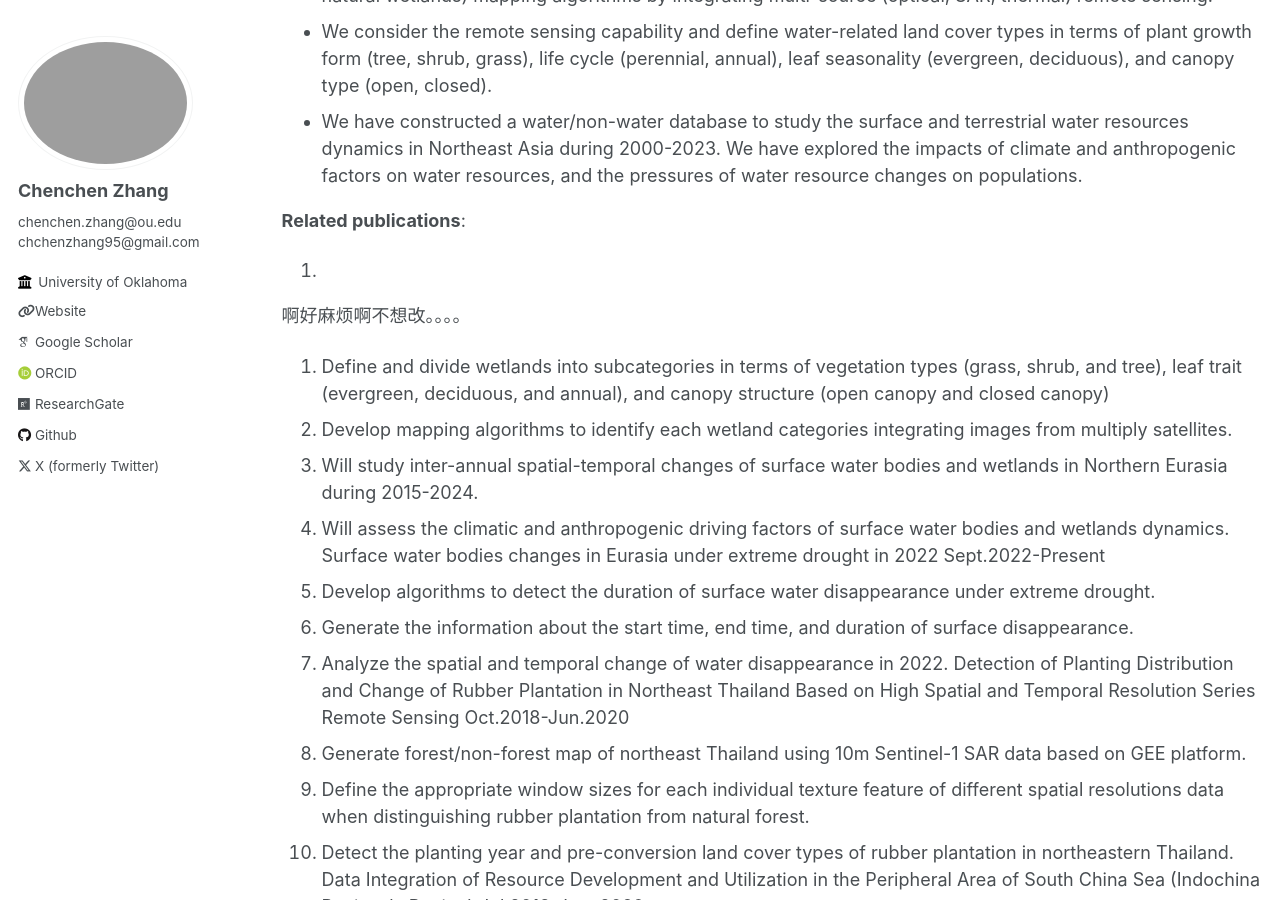
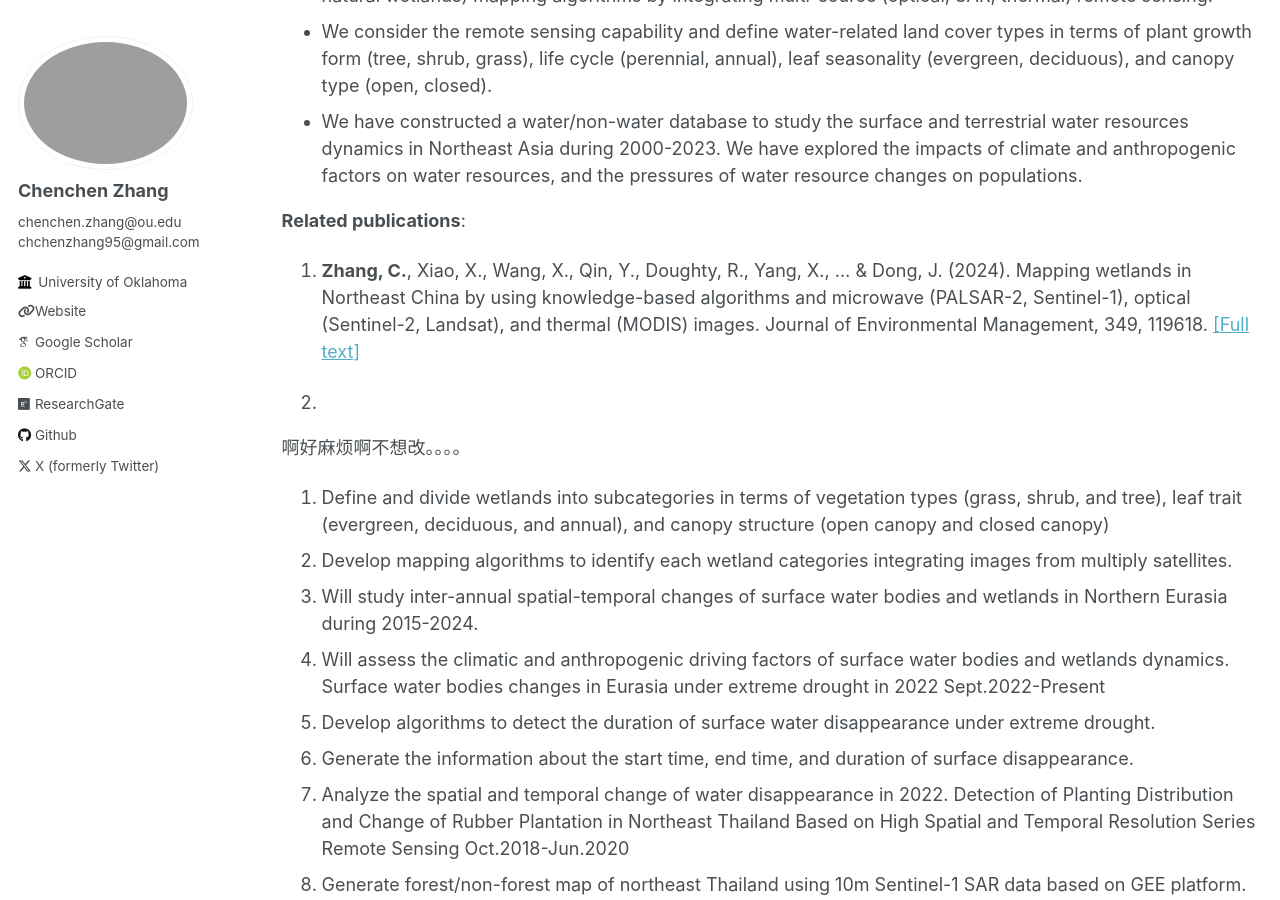
Before and after one commit to rszcc/rszcc.github.io, a Jekyll site: the page built from _pages/projects.md, in a window 1280 px wide and 900 px high, scrolled down 472 px. Built offline with Jekyll 4.4.1, drawn with Linux system fonts in a browser that asks for light colours; some web fonts are replaced.

Commit message:
Update projects.md

```diff
--- a/_pages/projects.md
+++ b/_pages/projects.md
@@ -19,7 +19,9 @@ author_profile: true
 
 **Related publications**:
 
-1.
+1. **Zhang, C.**, Xiao, X., Wang, X., Qin, Y., Doughty, R., Yang, X., ... & Dong, J. (2024). Mapping wetlands in Northeast China by using knowledge-based algorithms and microwave (PALSAR-2, Sentinel-1), optical (Sentinel-2, Landsat), and thermal (MODIS) images. Journal of Environmental Management, 349, 119618. [[Full text]](https://doi.org/10.1016/j.jenvman.2023.119618)
+
+2.
 
 
 啊好麻烦啊不想改。。。。
```
